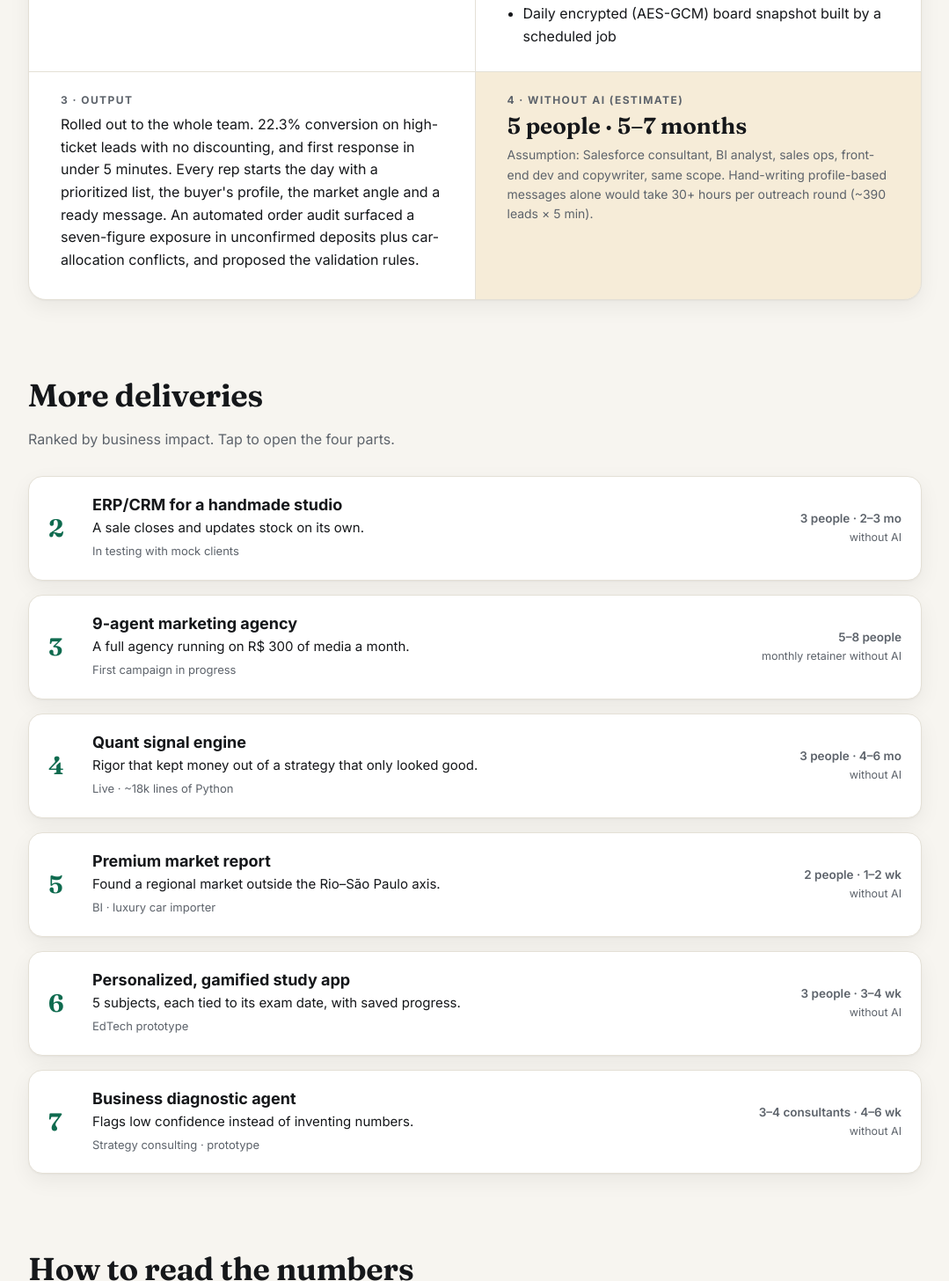
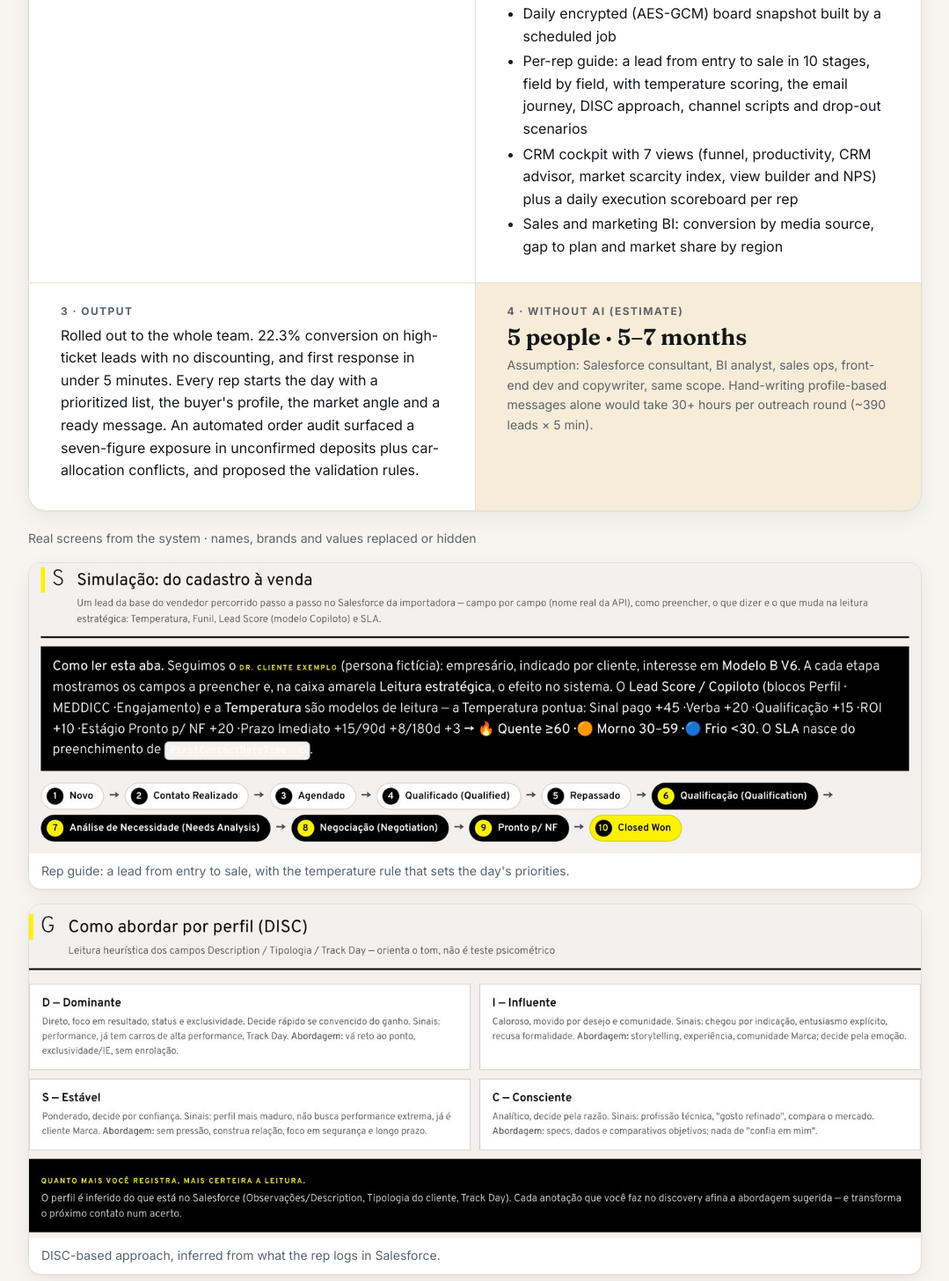
Before and after one commit to guzflavio-spec/guzflavio-spec.github.io, a plain HTML site: page index.html in a window 1280 px wide. Shown: the part 1835-3291 px from the top of the page at 88% size, without its empty margins (100-1179 px from the left). Drawn offline with Linux system fonts and the light colour scheme.

Commit message:
Portfolio: real system screens, wider copilot scope, precise drone line
Co-Authored-By: Claude Opus 5.5 <noreply@anthropic.com>
Claude-Session: https://claude.ai/code/session_013HVjQyzdKUtreiCeLwRMDJ

```diff
--- a/index.html
+++ b/index.html
@@ -82,6 +82,11 @@ h2{font-family:Fraunces,Georgia,serif;font-weight:650;font-size:clamp(26px,3.6vw
 .press a{color:var(--accent);font-weight:600}
 .media figcaption{padding:10px 12px;font-size:14px;color:var(--muted);line-height:1.4}
 
+.shots{margin-top:20px;display:grid;gap:16px}
+.shots-h{margin:0;font-size:14px;color:var(--muted)}
+.shots figure{margin:0;background:var(--surface);border:1px solid var(--line);border-radius:14px;overflow:hidden;box-shadow:var(--shadow)}
+.shots img{display:block;width:100%;height:auto}
+.shots figcaption{padding:10px 14px;font-size:14px;color:var(--muted);line-height:1.45}
 /* featured */
 .feature{background:var(--surface);border:1px solid var(--line);border-radius:20px;box-shadow:var(--shadow);overflow:hidden}
 .feature-head{padding:28px 24px 8px}
@@ -251,6 +256,9 @@ footer{color:var(--muted);font-size:13px;padding:28px 0 48px}
             <li><span class="pt">Lead score nativo de 0 a 100 (Perfil, MEDDICC, Engajamento) e 30+ fluxos e automações</span><span class="en">Native 0–100 lead score (Fit, MEDDICC, Engagement) and 30+ flows and automations</span></li>
             <li><span class="pt">Orquestrador de ~12 habilidades com arquitetura em LangGraph e portão de qualidade</span><span class="en">Orchestrator over ~12 skills with a LangGraph blueprint and a quality gate</span></li>
             <li><span class="pt">Painel diário criptografado (AES-GCM) gerado por tarefa agendada</span><span class="en">Daily encrypted (AES-GCM) board snapshot built by a scheduled job</span></li>
+            <li><span class="pt">Guia por vendedor: o lead do cadastro à venda em 10 etapas, campo a campo, com temperatura, jornada de e-mails, abordagem DISC, textos por canal e cenários de desistência</span><span class="en">Per-rep guide: a lead from entry to sale in 10 stages, field by field, with temperature scoring, the email journey, DISC approach, channel scripts and drop-out scenarios</span></li>
+            <li><span class="pt">Cockpit de CRM com 7 visões (funil, produtividade, consultor de CRM, índice de escassez de mercado, construtor de visões e NPS) e placar diário de execução por vendedor</span><span class="en">CRM cockpit with 7 views (funnel, productivity, CRM advisor, market scarcity index, view builder and NPS) plus a daily execution scoreboard per rep</span></li>
+            <li><span class="pt">BI comercial e de marketing: conversão por mídia, déficit contra o plano e share de mercado por região</span><span class="en">Sales and marketing BI: conversion by media source, gap to plan and market share by region</span></li>
           </ul>
         </div>
         <div>
@@ -264,6 +272,12 @@ footer{color:var(--muted);font-size:13px;padding:28px 0 48px}
         </div>
       </div>
     </article>
+    <div class="shots">
+      <p class="shots-h"><span class="pt">Telas reais do sistema · nomes, marcas e valores trocados ou ocultos</span><span class="en">Real screens from the system · names, brands and values replaced or hidden</span></p>
+      <figure><a href="tela-simulacao.jpg" target="_blank" rel="noopener"><img src="tela-simulacao.jpg" width="1400" height="455" loading="lazy" alt="Guia do vendedor: simulação do lead do cadastro à venda"></a><figcaption><span class="pt">Guia do vendedor: o lead do cadastro à venda, com a regra de temperatura que prioriza o dia.</span><span class="en">Rep guide: a lead from entry to sale, with the temperature rule that sets the day's priorities.</span></figcaption></figure>
+      <figure><a href="tela-disc.jpg" target="_blank" rel="noopener"><img src="tela-disc.jpg" width="1400" height="524" loading="lazy" alt="Abordagem por perfil DISC"></a><figcaption><span class="pt">Abordagem por perfil DISC, inferida do que o vendedor registra no Salesforce.</span><span class="en">DISC-based approach, inferred from what the rep logs in Salesforce.</span></figcaption></figure>
+      <figure><a href="tela-bi.jpg" target="_blank" rel="noopener"><img src="tela-bi.jpg" width="1400" height="515" loading="lazy" alt="BI: leads e conversão por mídia"></a><figcaption><span class="pt">BI: o site trazia 40% dos leads, mas virava oportunidade só 1,1% das vezes. Eventos convertiam 25%. A leitura apontou a prioridade: acelerar o primeiro contato do lead digital e ampliar eventos.</span><span class="en">BI: the website brought 40% of leads but only 1.1% became opportunities, while events converted 25%. The read set the priority: speed up first contact on digital leads and do more events.</span></figcaption></figure>
+    </div>
   </div>
 </section>
 
@@ -386,7 +400,7 @@ footer{color:var(--muted);font-size:13px;padding:28px 0 48px}
     </div>
     <ul class="press">
       <li><a href="https://globoplay.globo.com/v/13047491" target="_blank" rel="noopener"><span class="pt">Assista: AutoEsporte, TV Globo · “Eletrificados” (6 min)</span><span class="en">Watch: AutoEsporte, TV Globo · “Eletrificados” (6 min, Portuguese)</span> ↗</a></li>
-      <li><span class="pt">Fui o primeiro a usar drones durante um lançamento na indústria automotiva.</span><span class="en">I was the first to use drones during a launch in the automotive industry.</span> <a href="https://photos.app.goo.gl/VxCebm4Z6ERrKqx98" target="_blank" rel="noopener"><span class="pt">Veja o vídeo</span><span class="en">Watch the video</span> ↗</a></li>
+      <li><span class="pt">Lançamento da MG Motor no Brasil, em 11/11/2025: o primeiro show de drones num lançamento automotivo, no rooftop do Teatro Santander. Eu era diretor de Marketing, Produto, CRM, CX e PR.</span><span class="en">MG Motor brand launch in Brazil, 11 Nov 2025: the first drone show at an automotive launch, on the rooftop of Teatro Santander. I was Director of Marketing, Product, CRM, CX and PR.</span> <a href="https://photos.app.goo.gl/VxCebm4Z6ERrKqx98" target="_blank" rel="noopener"><span class="pt">Veja o vídeo</span><span class="en">Watch the video</span> ↗</a></li>
     </ul>
   </div>
 </section>
```
Also changed, not shown: tela-bi.jpg (added), tela-disc.jpg (added), tela-simulacao.jpg (added).
